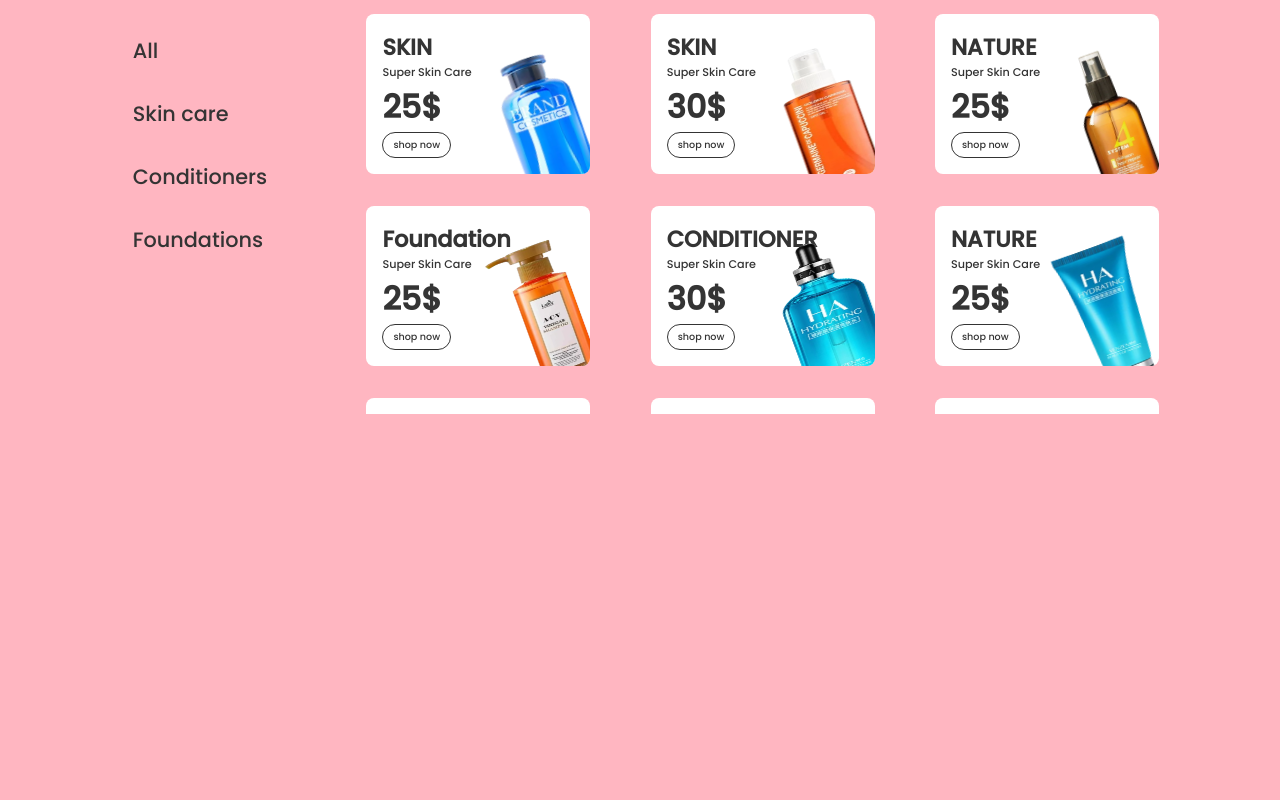
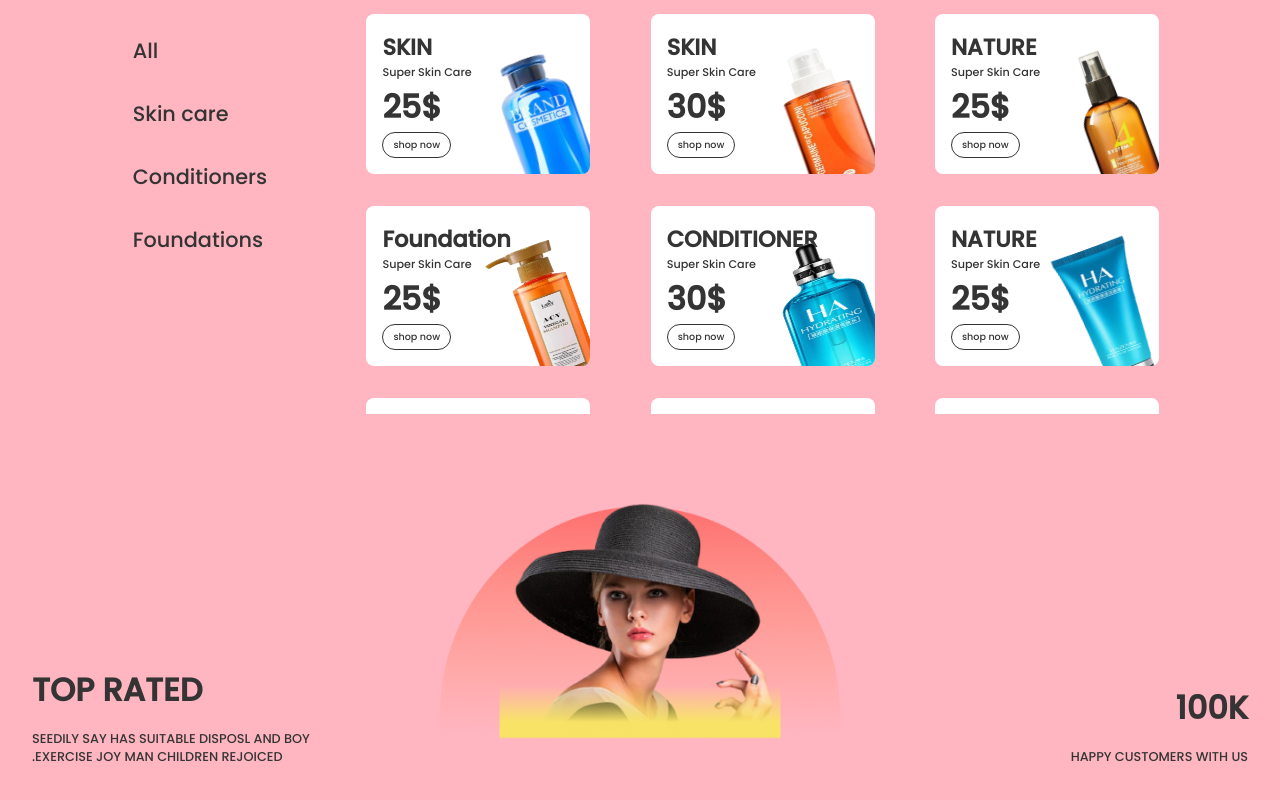
Before and after one commit to Ashishbansal083/e-commerce, a React (Create React App) app: page / in a window 1280 px wide. Shown: the part 1367-2167 px from the top of the page. Before the commit the page ends 1781 px from the top, so only its background shows below. Built offline with nearby package versions, Linux system fonts and the light colour scheme.

Commit message:
testimonials task complete

```diff
--- a/package.json
+++ b/package.json
@@ -3,6 +3,7 @@
   "version": "0.1.0",
   "private": true,
   "dependencies": {
+    "@formkit/auto-animate": "^1.0.0-beta.5",
     "@testing-library/jest-dom": "^5.16.5",
     "@testing-library/react": "^13.4.0",
     "@testing-library/user-event": "^13.5.0",
--- a/src/App.js
+++ b/src/App.js
@@ -5,6 +5,7 @@ import Hero from "./components/Hero/Hero";
 import Slider from "./components/Slider/Slider";
 import Virtuals from "./components/Virtuals/Virtuals";
 import Products from "./components/Products/Products";
+import Testimonials from "./components/Testimonials/Testimonials";
 
 function App() {
   return (
@@ -14,6 +15,7 @@ function App() {
       <Slider/>
       <Virtuals/>
       <Products/>
+      <Testimonials/>
     </div>
   );
 }
--- a/src/components/Products/Products.js
+++ b/src/components/Products/Products.js
@@ -3,8 +3,10 @@ import { useState } from 'react'
 import css from './Products.module.css'
 import plane from '../../assets/plane.png'
 import { ProductsData } from '../../data/products'
+import {useAutoAnimate} from '@formkit/auto-animate/react'
 
 const Products = () => {
+    const [parent]=useAutoAnimate()
     const [menuproducts,setmenuproducts]=useState(ProductsData)
 
     const filter=(type)=>{
@@ -21,7 +23,7 @@ const Products = () => {
                 <li onClick={()=>filter("conditioner")}>Conditioners</li>
                 <li onClick={()=>filter("foundation")}>Foundations</li>
             </ul>
-            <div className={css.list}>
+            <div className={css.list} ref={parent}>
                 {menuproducts.map((product,i)=>
                 (<div className={css.products}>
                     <div className='left-s'>
--- /dev/null
+++ b/src/components/Testimonials/Testimonials.js
@@ -0,0 +1,23 @@
+import React from 'react'
+import css from './Testimonials.module.css'
+import Hero from '../../assets/testimonialHero.png'
+
+const Testimonials = () => {
+  return (
+    <div className={css.testimonials}>
+        <div className={css.wrapper}>
+            <div className={css.container}>
+                <span>Top rated</span>
+                <span>Seedily say has suitable disposl and boy .Exercise joy man children rejoiced</span>
+            </div>
+            <img src={Hero} alt='img not loaded' className=''/>
+            <div className={css.container}>
+                <span>100k</span>
+                <span>Happy customers with us</span>
+            </div>
+        </div>
+    </div>
+  )
+}
+
+export default Testimonials
--- /dev/null
+++ b/src/components/Testimonials/Testimonials.module.css
@@ -0,0 +1,39 @@
+.wrapper>img{
+    width: 25rem;
+    justify-self: center;
+}
+.testimonials{
+    display: flex;
+    flex-direction: column;
+    justify-content: center;
+    align-items: center;
+    padding: 4rem 2rem;
+}
+.wrapper{
+    display: grid;
+    grid-template-columns: 1fr 2fr 1fr;
+    align-items: flex-end;
+    width: 100%;
+
+}
+.container{
+    display: flex;
+    flex-direction: column;
+    gap: 1rem;
+}
+.container>:nth-child(1){
+    font-size: 2rem;
+    font-weight: bold;
+    text-transform: uppercase;
+    display: block;
+}
+.container>:nth-child(2){
+    font-size: 0.8rem;
+    text-transform: uppercase;
+    display: block;
+}
+.wrapper>:nth-child(3){
+    align-items: right;
+    justify-content: right;
+    text-align: right;
+}
```
Also changed, not shown: 1 other file (tests, documents, lock files or other folders).
